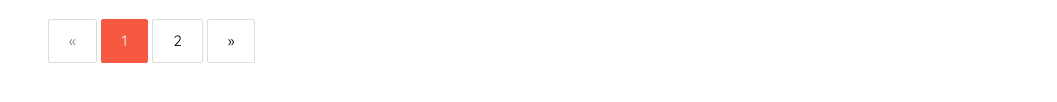
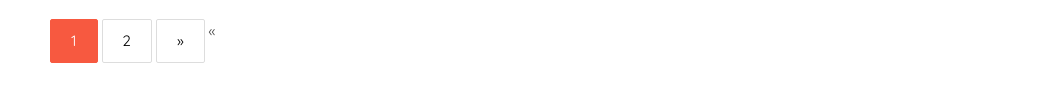
Before and after one commit to bsapalo/portfolio, a plain HTML site: page work.html in a window 1280 px wide. Shown: the part 1640-1742 px from the top of the page, without its empty margins (223-1280 px from the left). Drawn offline with Linux system fonts and the light colour scheme; files whose address does not match are found by name.

Commit message:
changed nav

```diff
--- a/work.html
+++ b/work.html
@@ -167,7 +167,7 @@
 					<div class="row">
 						<div class="col-md-12 animate-box" data-animate-effect="fadeInLeft">
 							<ul class="pagination">
-								<li class="disabled"><a href="#">&laquo;</a></li>
+								<li class="disabled">&laquo;</li>
 								<li class="active"><a href="work.html">1</a></li>
 								<li><a href="work2.html">2</a></li>
 								<!--
```
Also changed, not shown: work2.html (+1 -1 lines).
